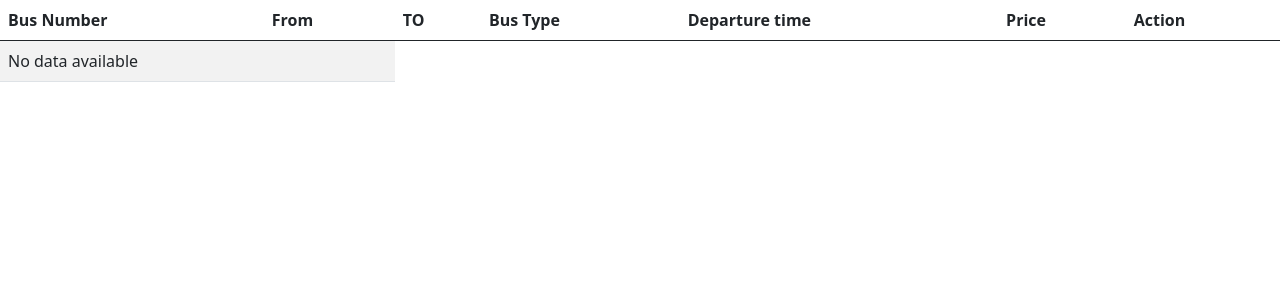
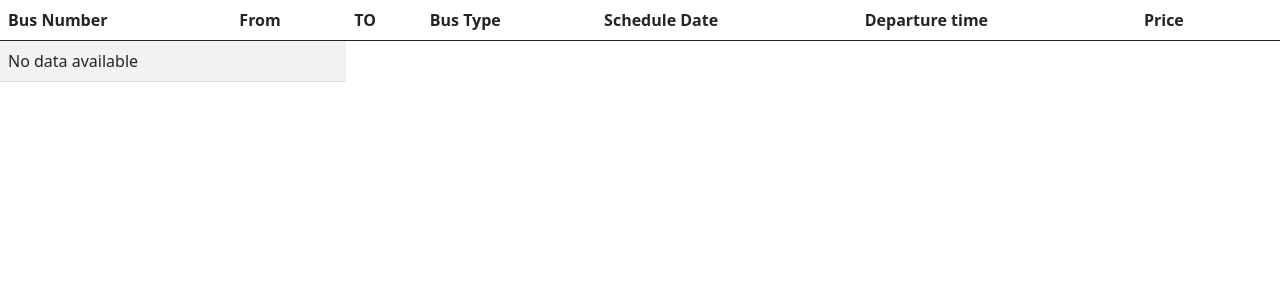
Before and after one commit to siddhi-rungta/bus_booking_sys, a PHP site: page /busdetails.php in a window 1280 px wide. Shown: the part 56-356 px from the top of the page. Run offline with PHP 8.4, Linux system fonts and the light colour scheme.

Commit message:
added scheduled date to bus details

```diff
--- a/buscontroller.php
+++ b/buscontroller.php
@@ -25,7 +25,7 @@ try {
     // $stmt_operator->bind_param("sss", $starting_location, $destination, $Schedule_date);
     // $stmt_operator->execute();
 
-    $sql = "SELECT bus_number,starting_location,destination,bus_type, departure_time, fare_amount FROM bus LEFT OUTER JOIN route ON bus.bus_id=route.bus_id WHERE starting_location='$starting_location' OR destination='$destination' OR Schedule_date='$Schedule_date'";
+    $sql = "SELECT bus_number,starting_location,Schedule_date, destination,bus_type, departure_time, fare_amount FROM bus LEFT OUTER JOIN route ON bus.bus_id=route.bus_id WHERE starting_location='$starting_location' OR destination='$destination' OR Schedule_date='$Schedule_date'";
     $result = $conn->query($sql);
     // $result = $stmt_operator->get_result();
 
--- a/busdetails.php
+++ b/busdetails.php
@@ -91,9 +91,10 @@ session_start();
         <th scope="col">From</th>
         <th scope="col">TO</th>
         <th scope="col">Bus Type</th>
+        <th scope="col">Schedule Date</th>
         <th scope="col">Departure time</th>
         <th scope="col">Price</th>
-        <th scope="col">Action</th>
+        <th scope="col"></th>
       </tr>
     </thead>
     <tbody>
@@ -106,6 +107,7 @@ session_start();
         <td><?php echo htmlspecialchars($row['starting_location']); ?></td>
         <td><?php echo htmlspecialchars($row['destination']); ?></td>
         <td><?php echo htmlspecialchars($row['bus_type']); ?></td>
+        <td><?php echo htmlspecialchars($row['Schedule_date']); ?></td>
         <td><?php echo htmlspecialchars($row['departure_time']); ?></td>
         <td><?php echo htmlspecialchars($row['fare_amount']); ?></td>
         <td><a href="booking.html"><button type="button" class="btn btn-danger">BOOK</button></a></td>
```
